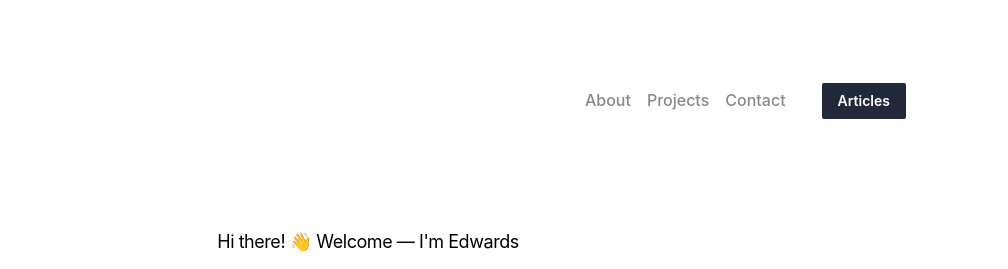
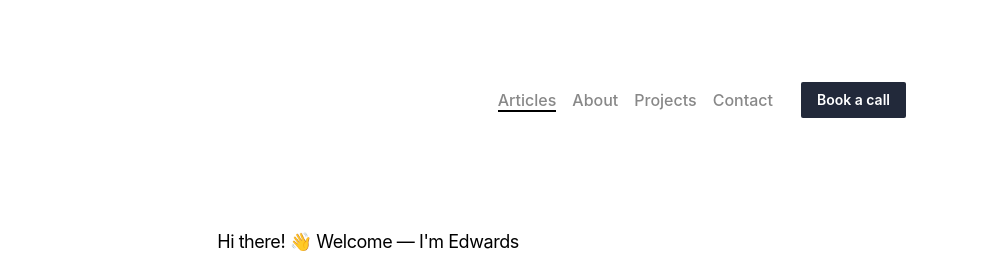
Before and after one commit to edwardsmoses/edwardsmoses.com, a Gatsby site: page / in a window 1280 px wide. Shown: the top 269 px of the page, 272-1280 px from the left. Built offline with nearby package versions, Linux system fonts and the light colour scheme; Gatsby itself is replaced by a stand-in of ours.

Commit message:
feat: add Book Call button to the top of page

```diff
--- a/src/components/navigation.js
+++ b/src/components/navigation.js
@@ -3,9 +3,17 @@ import { AnchorLink } from "gatsby-plugin-anchor-links";
 
 export default (props) => (
   <nav className="navigation">
+
+    <AnchorLink to="/#articles">
+      <a href="#" className="font-medium border-b-2 dark:border-white border-black">
+        Articles
+      </a>
+    </AnchorLink>
+
     <a href="/about" className="font-medium">
       About
     </a>
+
     <a href="/projects" className="font-medium">
       Projects
     </a>
@@ -13,10 +21,11 @@ export default (props) => (
       Contact
     </a>
 
-    <AnchorLink to="/#articles" title="Read My Blog">
-      <button className="inline-flex justify-center rounded-sm text-sm font-semibold py-2 px-4 text-white bg-app-brand -my-2.5 ml-5">
-        Articles
-      </button>
-    </AnchorLink>
+    <button onClick={() => {
+      window.open("https://calendly.com/edwardsmoses/30min", "_blank")
+    }} className="inline-flex justify-center rounded-sm text-sm font-semibold py-2 px-4 text-white bg-app-brand -my-2.5 ml-5">
+      Book a call
+    </button>
+
   </nav>
 );
```
Also changed, not shown: netlify.toml.
